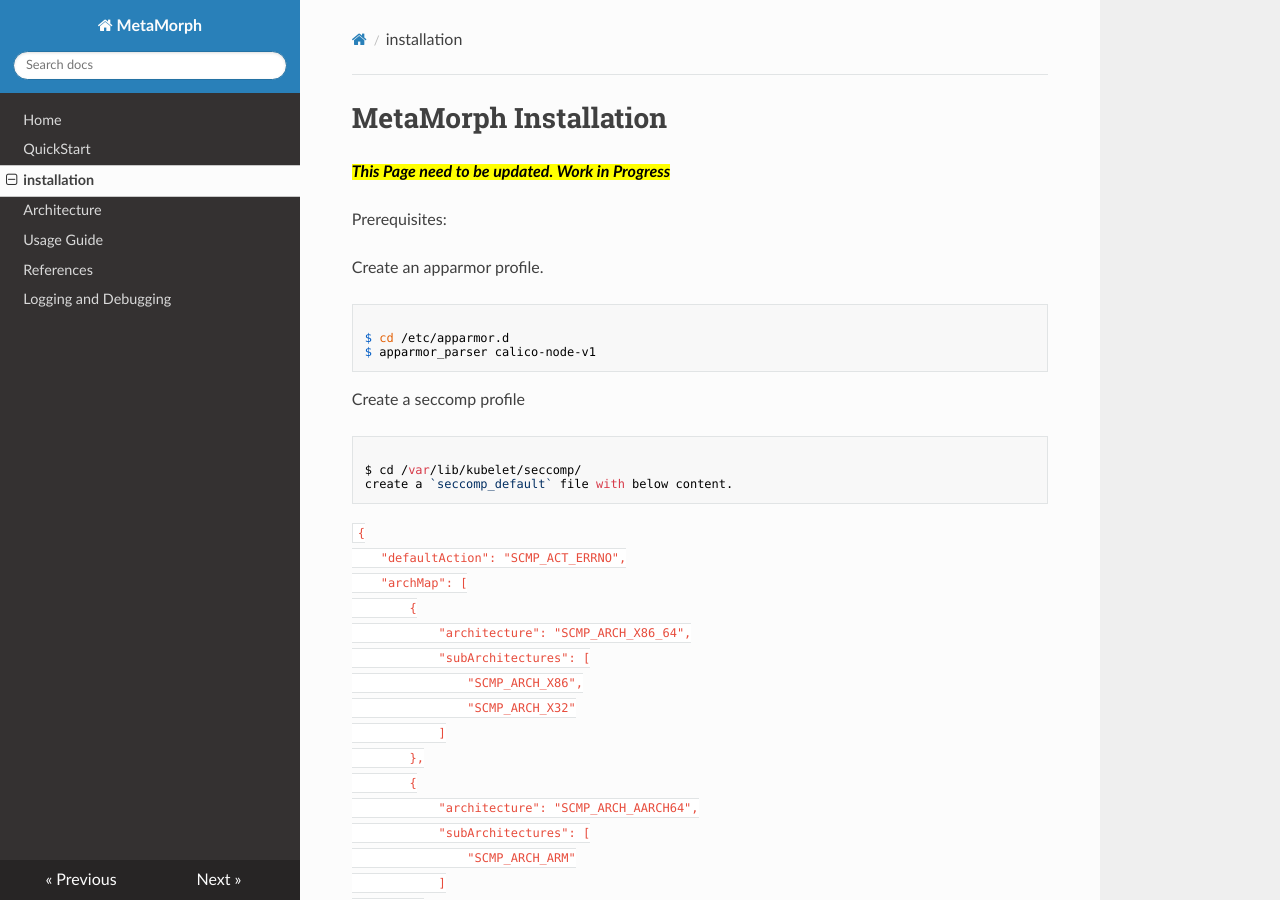
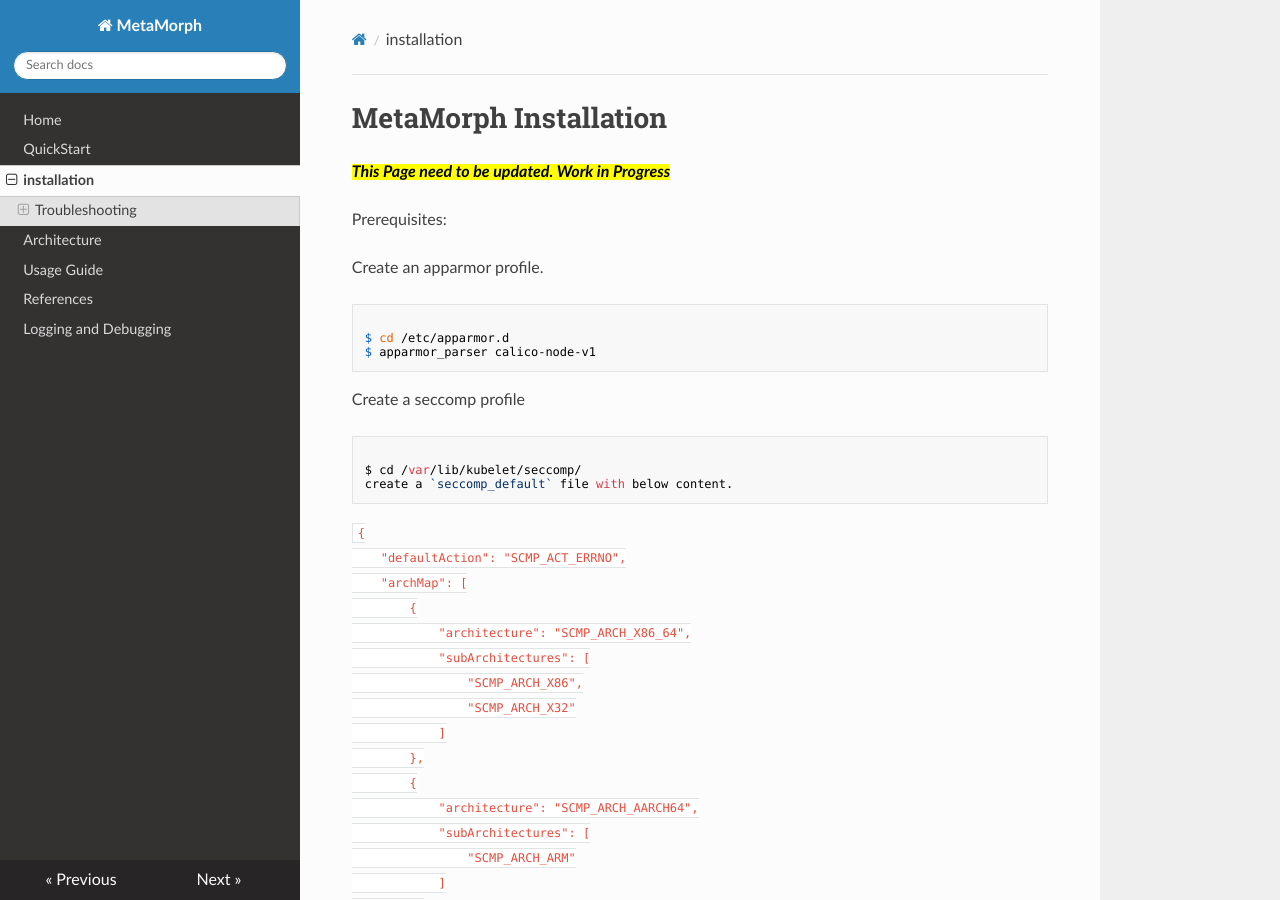
Before and after one commit to aneeshep/metamorph-docs, an MkDocs documentation site: the page built from docs/installation.md, in a window 1280 px wide and 900 px high. Built offline with MkDocs 1.6.1, drawn with Linux system fonts in a browser that asks for light colours; nearby versions of some CDN libraries.

Commit message:
Update 'docs/installation.md'

```diff
--- a/docs/installation.md
+++ b/docs/installation.md
@@ -860,10 +860,10 @@ Check `nohup.out` in the current directory for logs.
 
 
 
-* Troubleshooting
+## Troubleshooting
 
 
-mcaffee pods:
+### mcaffee pods:
 
 If mcaffee pods are failing with the error `Error: /usr/bin/ksh is missing`
 
```
